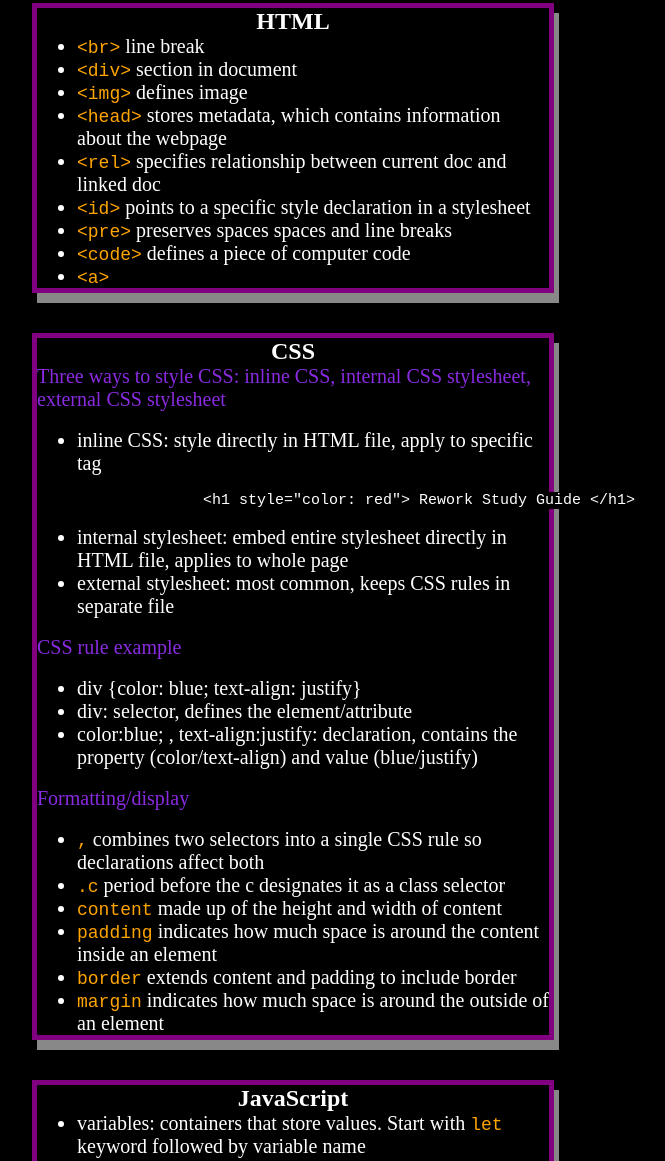
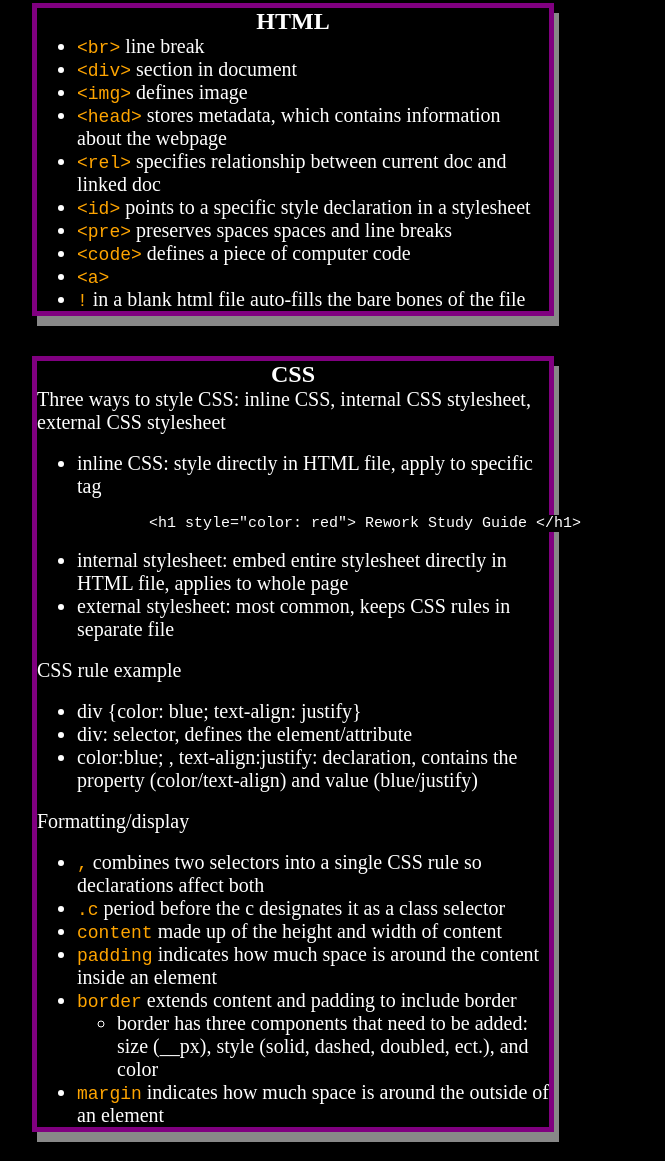
Before and after one commit to ashleyh5440/new-prework-study-guide, a plain HTML site: page index.html in a window 1280 px wide. Shown: the part 1382-2543 px from the top of the page, without its empty margins (347-1012 px from the left). Drawn offline with Linux system fonts and the light colour scheme.

Commit message:
edited content in html and css section

```diff
--- a/assets/style.css
+++ b/assets/style.css
@@ -30,7 +30,7 @@ ul {
 p {
     text-align: left;
     font-size: 20px;
-    color: blueviolet;
+    color: white;
 }
 .heading-links a{
     color: green;
--- a/index.html
+++ b/index.html
@@ -84,6 +84,7 @@
           <li><span>&lt;pre&gt;</span> preserves spaces spaces and line breaks</li>
           <li><span>&lt;code&gt;</span> defines a piece of computer code</li>
           <li><span>&lt;a&gt;</span></li>
+          <li><span>!</span> in a blank html file auto-fills the bare bones of the file</li>
         </ul>
       </section>
       <section class="card" id="css-section">
@@ -115,6 +116,9 @@
           <li><span>content</span> made up of the height and width of content</li>
           <li><span>padding</span> indicates how much space is around the content inside an element</li>
           <li><span>border</span> extends content and padding to include border</li>
+            <ul>
+              <li>border has three components that need to be added: size (__px), style (solid, dashed, doubled, ect.), and color</li>
+            </ul>
           <li><span>margin</span> indicates how much space is around the outside of an element</li>
           </ul>
       </section>
```
Lines whose indentation alone changed are shown as unchanged.
